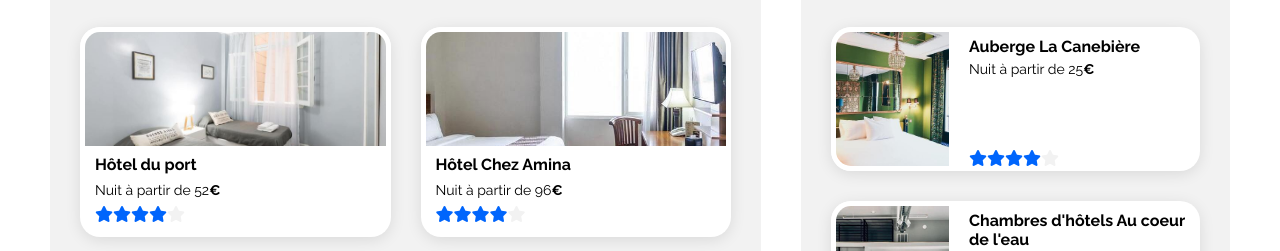
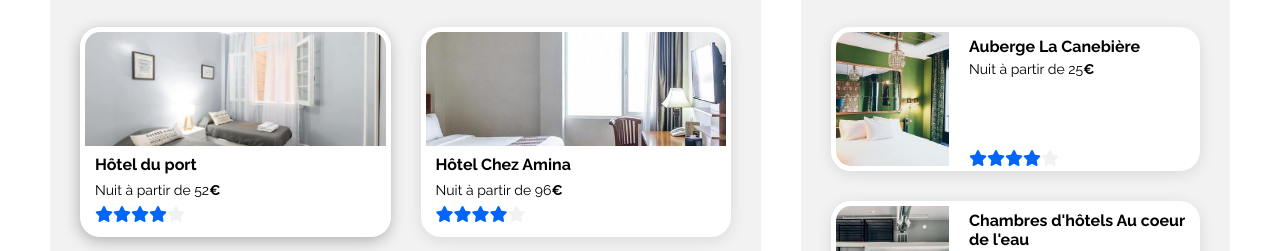
Before and after one commit to code9g/booki, a plain HTML site: page index.html in a window 1280 px wide. In both pictures the pointer is over the element 235 px from the left and 620 px from the top of the page. Shown: the part 488-739 px from the top of the page. Drawn offline with Linux system fonts and the light colour scheme.

Commit message:
Ajout d'un effet sur le hover d'une carte

```diff
--- a/css/style.css
+++ b/css/style.css
@@ -109,6 +109,11 @@ button:hover {
   background-color: var(--card-bg-color);
   border-radius: 20px;
   box-shadow: 0px 3px 15px 0px rgba(0, 0, 0, 0.1);
+  transition: all 0.3s ease-in-out;
+}
+
+.card:hover {
+  box-shadow: -1px 4px 16px -1px rgba(0, 0, 0, 0.3);
 }
 
 .card-img {
```
